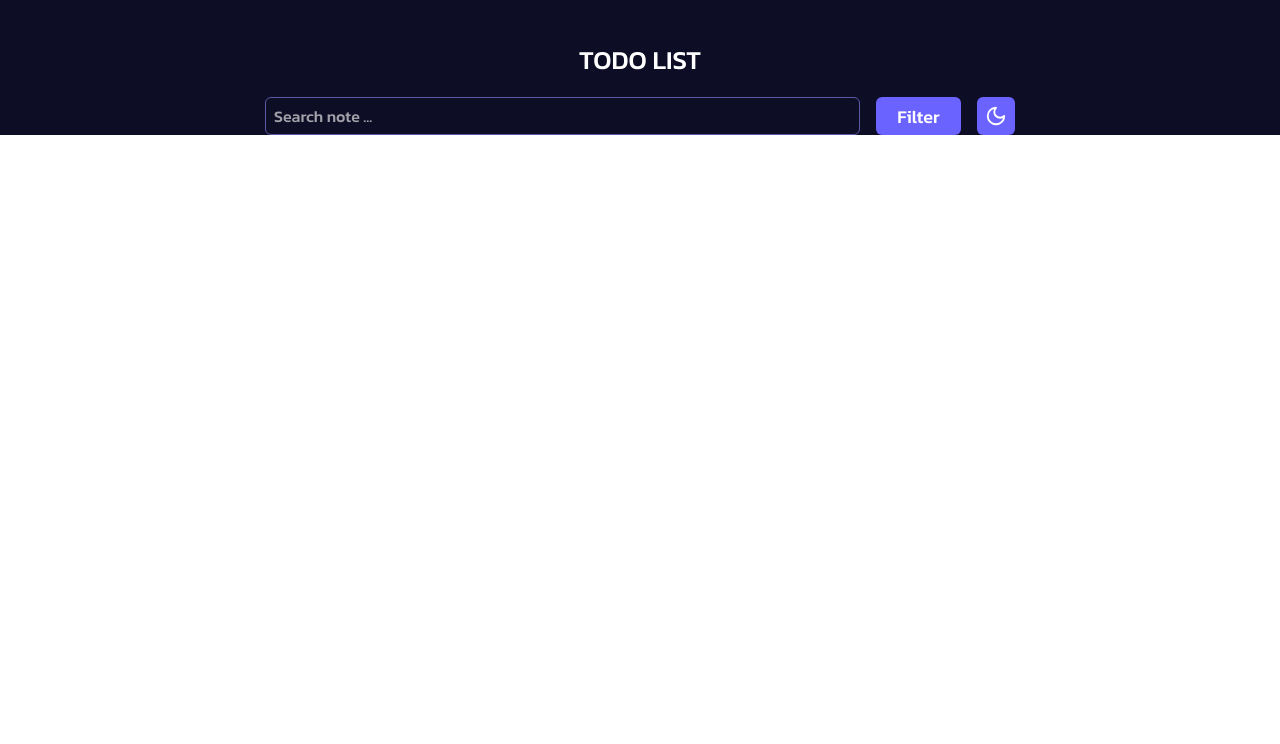
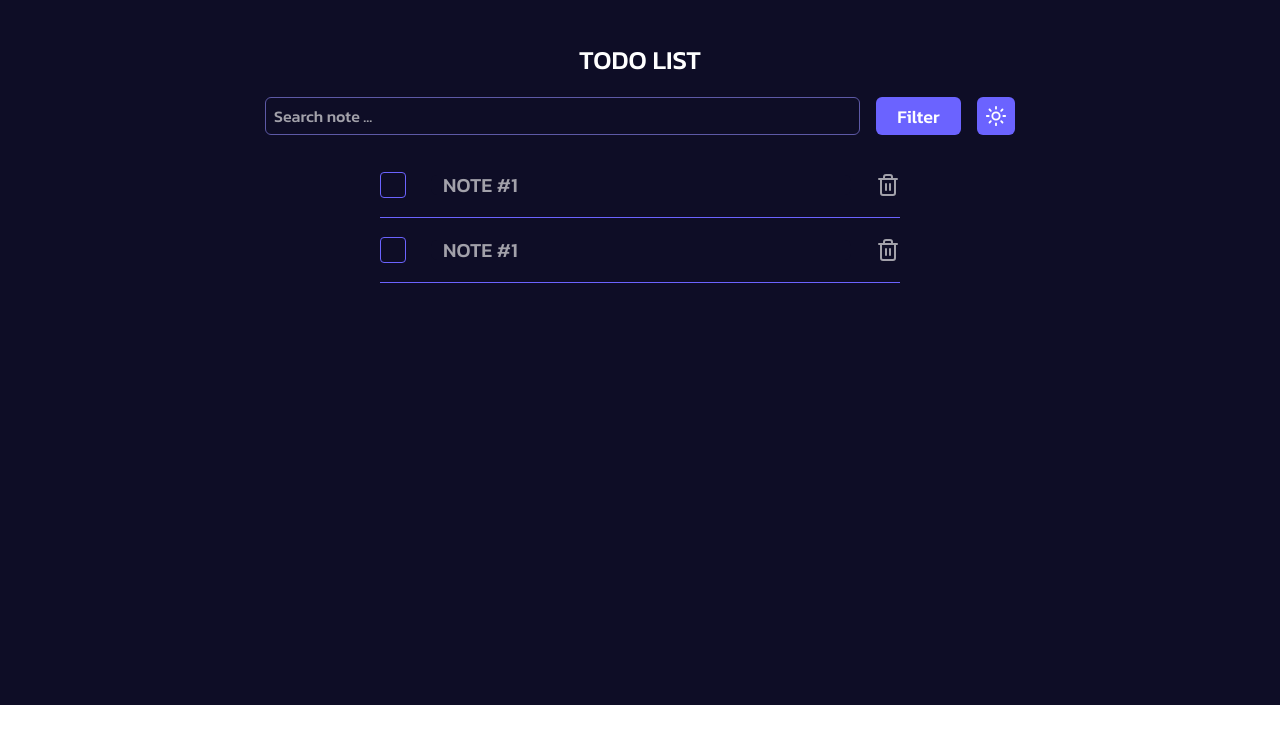
Before and after one commit to igor-mlv/todo-list, a Next.js app: page / in a window 1280 px wide. Both pictures are taken after a click on the button 996 px from the left and 116 px from the top of the page. Shown: the top 744 px of the page. Built offline with nearby package versions, Linux system fonts and the light colour scheme.

Commit message:
added note list design

```diff
--- a/package.json
+++ b/package.json
@@ -9,6 +9,7 @@
     "lint": "next lint"
   },
   "dependencies": {
+    "@radix-ui/react-checkbox": "^1.1.1",
     "@radix-ui/react-dropdown-menu": "^2.1.1",
     "@radix-ui/react-slot": "^1.1.0",
     "@reduxjs/toolkit": "^2.2.6",
--- /dev/null
+++ b/src/app/(todolist)/components/NoteInput.tsx
@@ -0,0 +1,24 @@
+import { Input } from '@/components/ui/input'
+import React from 'react'
+
+function NoteInput() {
+    const [value, setValue] = React.useState('');
+
+    const handleOnChange = (event: { target: { value: string; }; }) => {
+        setValue(event.target.value);
+    };
+
+    React.useEffect(() => {
+        const timeoutId = setTimeout(() => console.log(`I can see you're not typing. I can save note: "${value}" now!`), 1000);
+        return () => clearTimeout(timeoutId);
+    }, [value]);
+    return (
+        <Input
+            className="text-[20px] w-[420px] h-[20px] border-none focus-visible:ring-0 focus-visible:ring-offset-0"
+            type="text"
+            placeholder="NOTE #1"
+            onChange={handleOnChange} />
+    )
+}
+
+export default NoteInput
--- /dev/null
+++ b/src/app/(todolist)/components/NotesList.tsx
@@ -0,0 +1,26 @@
+"use client"
+import React from 'react'
+import { Checkbox } from "@/components/ui/checkbox"
+import NoteInput from './NoteInput'
+import { Trash2 } from 'lucide-react';
+
+function NotesList() {
+    return (
+        <div className="w-[520px] min-h-[520px] flex flex-col mt-[50px]">
+            <div className="w-full h-[26px] flex flex-row justify-between items-center
+             border-b-[1px] border-primary pb-[32px] mb-[32px]">
+                <Checkbox id="1" className='w-[26px] h-[26px]' />
+                <NoteInput />
+                <Trash2 className='text-muted-foreground hover:text-destructive' />
+            </div>
+            <div className="w-full h-[26px] flex flex-row justify-between items-center
+             border-b-[1px] border-primary pb-[32px]">
+                <Checkbox id="1" className='w-[26px] h-[26px]' />
+                <NoteInput />
+                <Trash2 className='text-muted-foreground hover:text-destructive' />
+            </div>
+        </div>
+    )
+}
+
+export default NotesList
--- /dev/null
+++ b/src/app/(todolist)/components/SearchInput.tsx
@@ -0,0 +1,24 @@
+import { Input } from '@/components/ui/input'
+import React from 'react'
+
+function SearchInput() {
+    const [value, setValue] = React.useState('');
+
+    const handleOnChange = (event: { target: { value: string; }; }) => {
+        setValue(event.target.value);
+    };
+
+    React.useEffect(() => {
+        const timeoutId = setTimeout(() => console.log(`I can see you're not typing. I can search note: "${value}" now!`), 1000);
+        return () => clearTimeout(timeoutId);
+    }, [value]);
+    return (
+        <Input
+            className="text-[16px] w-[595px] h-[38px] pl-2 pr-2"
+            type="text"
+            placeholder="Search note ..."
+            onChange={handleOnChange} />
+    )
+}
+
+export default SearchInput
--- a/src/app/(todolist)/components/ThemeToggleButton.tsx
+++ b/src/app/(todolist)/components/ThemeToggleButton.tsx
@@ -1,17 +1,23 @@
 'use client'
+import { RootState } from "@/app/store";
 import { toggleTheme } from "@/app/store/themeSlice";
 import { Button } from "@/components/ui/button"
-import { Moon } from 'lucide-react';
-import { useDispatch } from "react-redux";
+import { Moon, Sun } from 'lucide-react';
+import { useDispatch, useSelector } from "react-redux";
 
 function ThemeToggleButton() {
+    const isDarkMode = useSelector((state: RootState) => state.theme.isDarkMode);
     const dispach = useDispatch();
     return (
         <Button
             className="w-[38px] h-[38px] px-0 py-0"
             onClick={() => dispach(toggleTheme())}>
-            <Moon className="w-[22px] h-[22px] text-popover"
-            />
+            {isDarkMode ?
+                <Sun className="w-[22px] h-[22px] text-popover" />
+                :
+                <Moon className="w-[22px] h-[22px] text-popover" />}
+
+
         </Button>
 
     )
--- a/src/app/(todolist)/page.tsx
+++ b/src/app/(todolist)/page.tsx
@@ -1,33 +1,30 @@
 'use client'
 
-import { Input } from "@/components/ui/input"
 import DropDownMenu from "./components/DropDownMenu";
 import ThemeToggleButton from "./components/ThemeToggleButton";
 import { useSelector } from "react-redux";
 import { RootState } from "../store";
+import NotesList from "./components/NotesList";
+import SearchInput from "./components/SearchInput";
 
 export default function App() {
   const isDarkMode = useSelector((state: RootState) => state.theme.isDarkMode);
   return (
 
     <main className={`${isDarkMode ? 'dark' : ''}`}>
-      {/* <main> */}
       <div className="w-full flex justify-center items-start pt-[40px] bg-background">
         <div className="w-full max-w-[750px]">
           <div className="w-full flex flex-col justify-start items-center">
+
             <h1 className="text-text text-[26px]">TODO LIST</h1>
 
             <div className="w-full mt-[18px] flex flex-row justify-between">
-              <Input
-                className="text-[16px] w-[595px] h-[38px] pl-2 pr-2"
-                type="text"
-                placeholder="Search note ..." />
+              <SearchInput />
+              <DropDownMenu />
+              <ThemeToggleButton />
+            </div>
 
-              <DropDownMenu />
-
-              <ThemeToggleButton />
-
-            </div>
+            <NotesList />
 
           </div>
         </div>
--- a/src/app/layout.tsx
+++ b/src/app/layout.tsx
@@ -4,7 +4,7 @@ import "./globals.css";
 
 import { Provider } from "react-redux";
 import store from "./store";
-import ReduxProvider from "./redux-provider";
+import ReduxProvider from "./store/redux-provider";
 const kanit = Kanit({ weight: '500', subsets: ['latin'] });
 
 export const metadata: Metadata = {
--- a/src/app/redux-provider.tsx
+++ b/src/app/store/redux-provider.tsx
@@ -1,6 +1,6 @@
 "use client"
 import { Provider } from "react-redux";
-import store from "./store";
+import store from "./";
 
 export default function ReduxProvider({
     children,
--- /dev/null
+++ b/src/components/ui/checkbox.tsx
@@ -0,0 +1,30 @@
+"use client"
+
+import * as React from "react"
+import * as CheckboxPrimitive from "@radix-ui/react-checkbox"
+import { Check } from "lucide-react"
+
+import { cn } from "@/lib/utils"
+
+const Checkbox = React.forwardRef<
+  React.ElementRef<typeof CheckboxPrimitive.Root>,
+  React.ComponentPropsWithoutRef<typeof CheckboxPrimitive.Root>
+>(({ className, ...props }, ref) => (
+  <CheckboxPrimitive.Root
+    ref={ref}
+    className={cn(
+      "peer h-4 w-4 shrink-0 rounded-sm border border-primary ring-offset-background focus-visible:outline-none focus-visible:ring-2 focus-visible:ring-ring focus-visible:ring-offset-2 disabled:cursor-not-allowed disabled:opacity-50 data-[state=checked]:bg-primary data-[state=checked]:text-primary-foreground",
+      className
+    )}
+    {...props}
+  >
+    <CheckboxPrimitive.Indicator
+      className={cn("flex items-center justify-center text-current")}
+    >
+      <Check className="h-4 w-4 text-popover" />
+    </CheckboxPrimitive.Indicator>
+  </CheckboxPrimitive.Root>
+))
+Checkbox.displayName = CheckboxPrimitive.Root.displayName
+
+export { Checkbox }
--- /dev/null
+++ b/src/components/ui/textarea.tsx
@@ -0,0 +1,24 @@
+import * as React from "react"
+
+import { cn } from "@/lib/utils"
+
+export interface TextareaProps
+  extends React.TextareaHTMLAttributes<HTMLTextAreaElement> { }
+
+const Textarea = React.forwardRef<HTMLTextAreaElement, TextareaProps>(
+  ({ className, ...props }, ref) => {
+    return (
+      <textarea
+        className={cn(
+          "flex min-h-[20px] w-full rounded-md border border-input bg-background px-3 py-2 text-sm ring-offset-background placeholder:text-muted-foreground focus-visible:outline-none focus-visible:ring-2 focus-visible:ring-ring focus-visible:ring-offset-2 disabled:cursor-not-allowed disabled:opacity-50",
+          className
+        )}
+        ref={ref}
+        {...props}
+      />
+    )
+  }
+)
+Textarea.displayName = "Textarea"
+
+export { Textarea }
```
Also changed, not shown: 1 other file (tests, documents, lock files or other folders).
